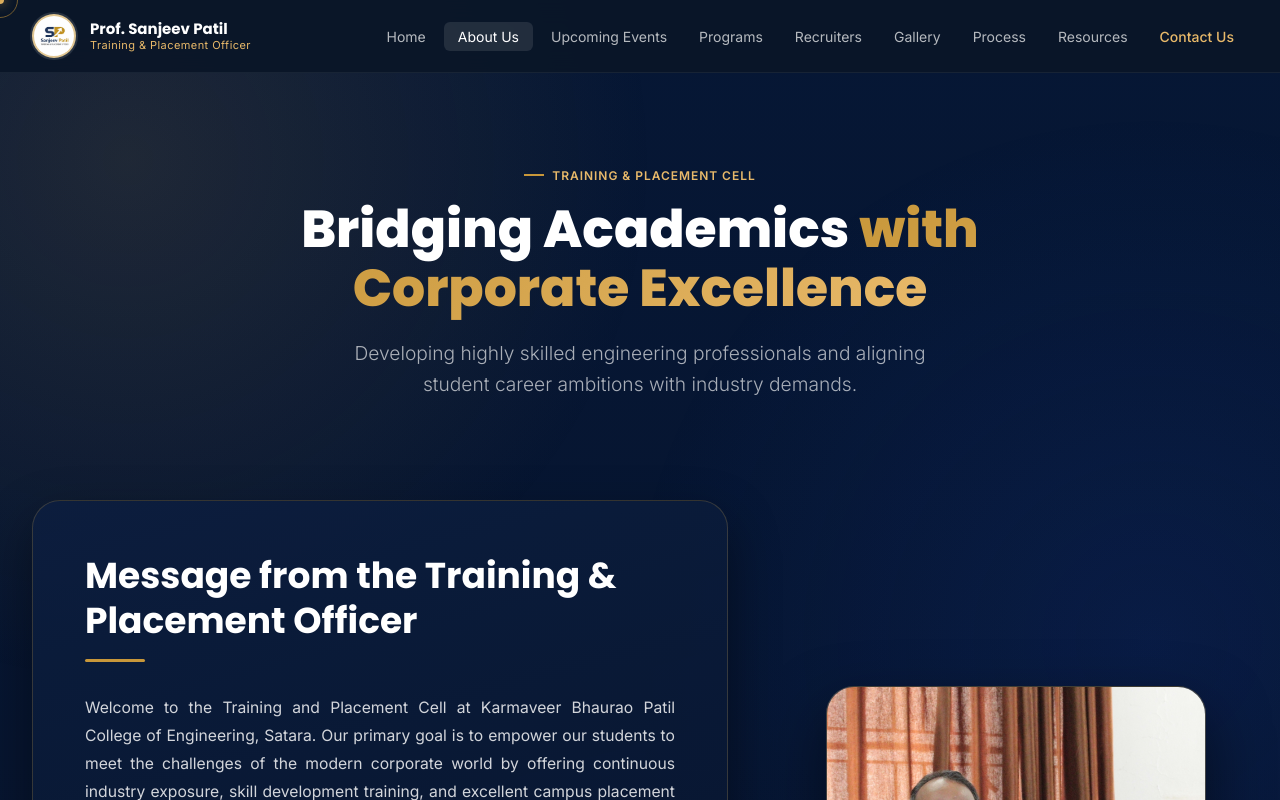
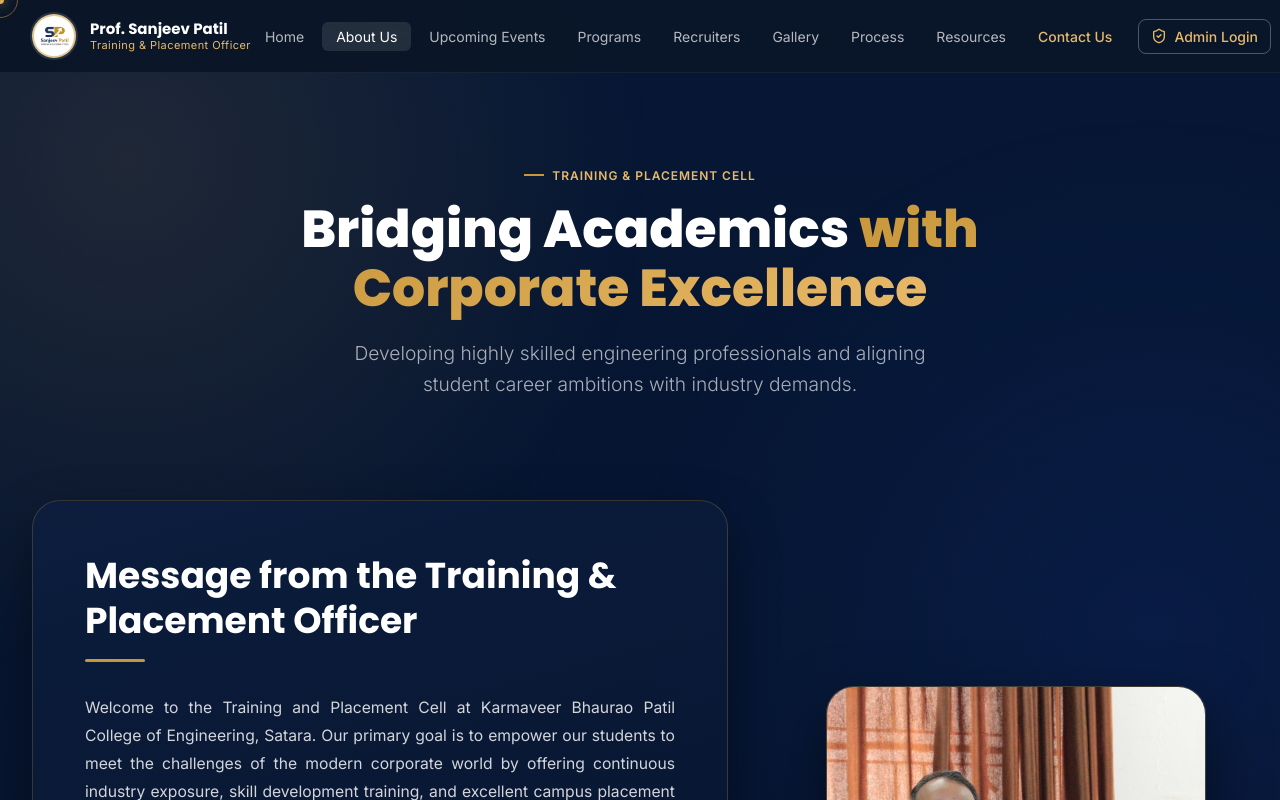
Before and after one commit to Jshreya-05/tpo-website, a React (Vite) app in the folder frontend/: page /about in a window 1280 px wide. Shown: the top 800 px of the page. Built offline with nearby package versions, Linux system fonts and the light colour scheme; no server answers.

Commit message:
Add Admin Login button to navbar

```diff
--- a/frontend/src/components/Navbar.module.css
+++ b/frontend/src/components/Navbar.module.css
@@ -48,6 +48,31 @@
 
 .links a:hover { color: var(--white); background: rgba(255, 255, 255, 0.08); }
 
+.links .adminLogin {
+  display: inline-flex;
+  align-items: center;
+  justify-content: center;
+  gap: 7px;
+  margin-left: 8px;
+  padding: 8px 12px;
+  border: 1px solid rgba(255, 255, 255, 0.28);
+  border-radius: 8px;
+  color: var(--gold-light);
+  font-weight: 500;
+  transition: color 0.2s, background 0.2s, border-color 0.2s;
+}
+
+.links .adminLogin:hover {
+  color: var(--white);
+  background: rgba(255, 255, 255, 0.1);
+  border-color: var(--gold-light);
+}
+
+.links .adminLogin:focus-visible {
+  outline: 2px solid var(--gold-light);
+  outline-offset: 3px;
+}
+
 /* Mobile hamburger */
 .toggle {
   display: none;
@@ -83,4 +108,10 @@
   .linksOpen { display: flex; }
 
   .links a { padding: 10px 16px; border-radius: 8px; }
+
+  .links .adminLogin {
+    justify-content: flex-start;
+    margin: 4px 0 0;
+    padding: 10px 16px;
+  }
 }
--- a/frontend/src/components/Navbar.tsx
+++ b/frontend/src/components/Navbar.tsx
@@ -1,5 +1,6 @@
 import { useState, useEffect } from 'react'
 import { Link, useLocation, useNavigate } from 'react-router-dom'
+import { ShieldCheck } from 'lucide-react'
 import BrandLogo from './BrandLogo'
 import styles from './Navbar.module.css'
 
@@ -86,6 +87,16 @@ export default function Navbar() {
               )}
             </li>
           ))}
+          <li>
+            <Link
+              to="/admin/login"
+              className={styles.adminLogin}
+              onClick={() => setMenuOpen(false)}
+            >
+              <ShieldCheck size={16} aria-hidden="true" />
+              Admin Login
+            </Link>
+          </li>
         </ul>
 
         <button
```
